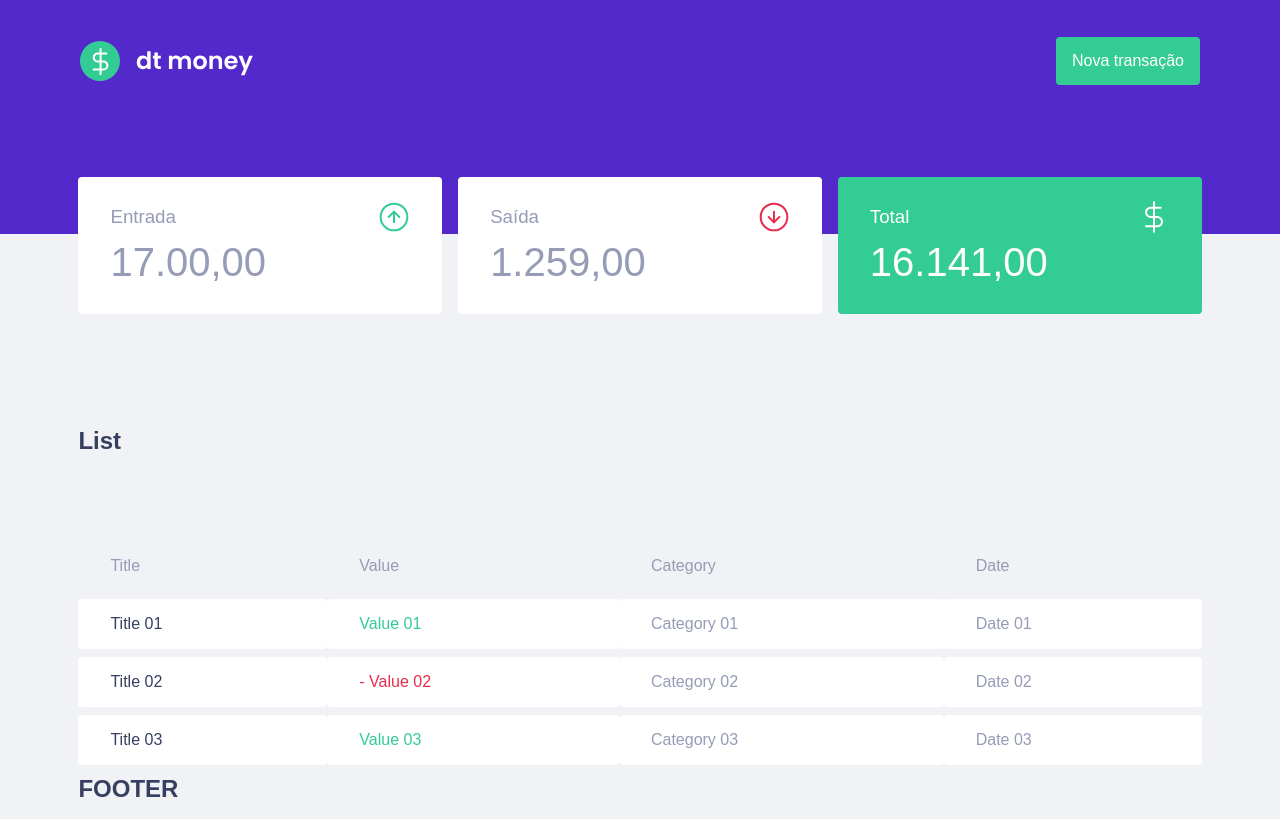
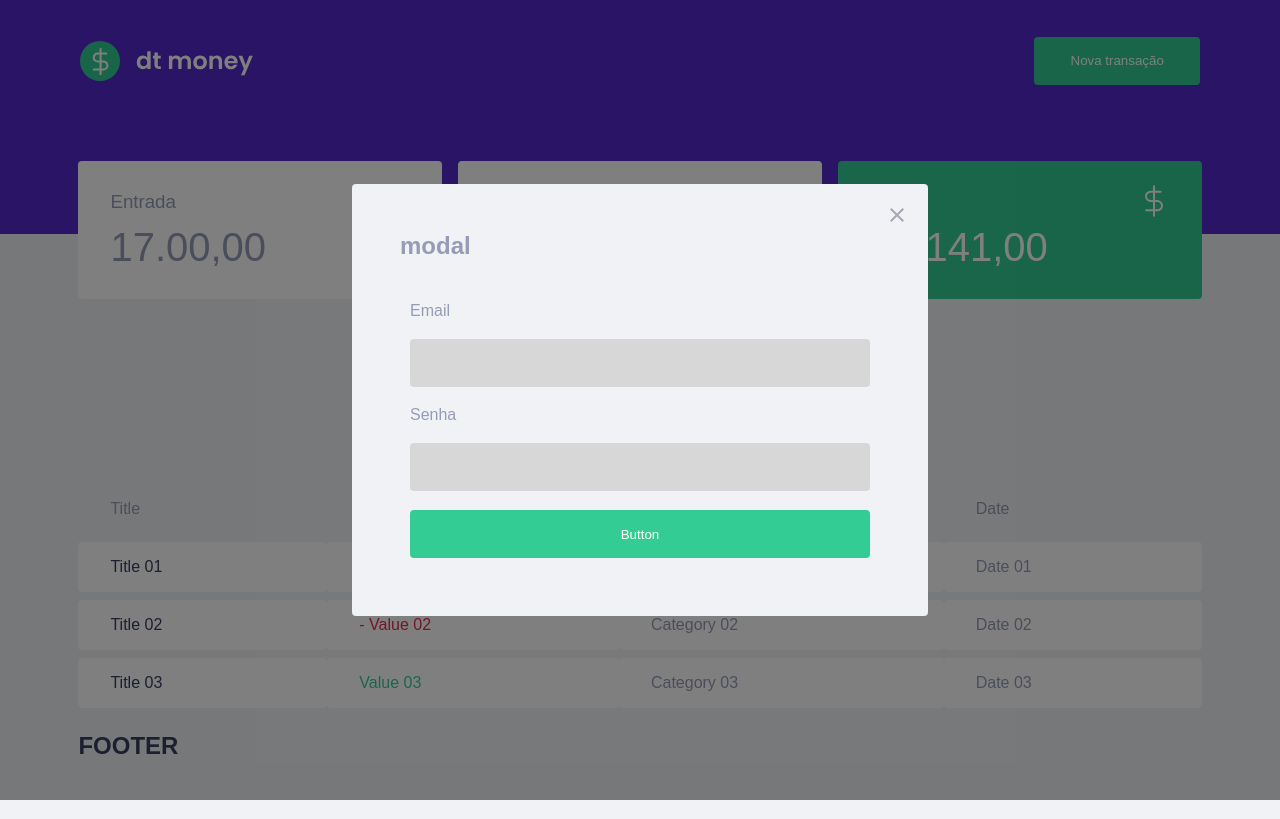
Before and after one commit to claudiobelempb/react-chapter-II, a React (Create React App) app: page /singin in a window 1280 px wide. Both pictures are taken after a click on the button "Nova transação". Built offline with nearby package versions, Linux system fonts and the light colour scheme; no server answers; what miragejs would draw is missing.

Commit message:
Configurando modal de criação

```diff
--- a/src/assets/style/global.ts
+++ b/src/assets/style/global.ts
@@ -1,7 +1,7 @@
 import { createGlobalStyle } from "styled-components";
 
 export const GlobalStyle = createGlobalStyle`
-  @import url('https://fonts.googleapis.com/css?family=Poppins');
+@import url('https://fonts.googleapis.com/css?family=Poppins');
 
 /* Global Styles */
 
@@ -61,6 +61,14 @@ export const GlobalStyle = createGlobalStyle`
     font-weight: 400;
   }
 
+  ul {
+    list-style: none;
+  }
+
+  img {
+    max-width: 100%;
+  }
+
   [disabled] {
     opacity: 0.6;
     cursor: not-allowed;
@@ -108,23 +116,6 @@ export const GlobalStyle = createGlobalStyle`
     &:hover {
       filter: brightness(0.2);
     }
-  }
-
-  a {
-    color: var(--dark);
-    text-decoration: none;
-  }
-
-  a:hover {
-    color: #666;
-  }
-
-  ul {
-    list-style: none;
-  }
-
-  img {
-    max-width: 100%;
   }
 
   /* Utilities */
@@ -394,44 +385,12 @@ export const GlobalStyle = createGlobalStyle`
     border-radius: 50%;
   }
 
-  /* Forms */
-  input {
-    margin: 1.2rem 0;
-  }
-
   .form-text {
     display: block;
     margin-top: 0.3rem;
     color: #888;
   }
 
-  input[type='text'],
-  input[type='email'],
-  input[type='password'],
-  input[type='date'],
-  select,
-  textarea {
-    display: block;
-    width: 100%;
-    padding: 0.4rem;
-    font-size: 1.2rem;
-    border: 1px solid #ccc;
-  }
-
-  input[type='submit'],
-  button {
-    font: inherit;
-  }
-
-  table th,
-  table td {
-    padding: 1rem;
-    text-align: left;
-  }
-
-  table th {
-    background: var(--light);
-  }
 
   /* Navbar */
   .navbar {
--- a/src/components/Article/index.tsx
+++ b/src/components/Article/index.tsx
@@ -1,6 +1,6 @@
 import React from "react";
 
-import { ContainerArticle } from "./style";
+// import { ContainerArticle } from "./style";
 import { Container } from "../../components/Container";
 import { Content } from "../../components/Content";
 
@@ -11,13 +11,13 @@ interface IArticle {
 
 export const Article: React.FC<IArticle> = ({ children, ...props }) => {
   return (
-    <ContainerArticle>
-      <Container>
-        <Content>
-          <h2>{props.title}</h2>
+    <Container>
+      <Content>
+        <article>
+          <h2 className={"font-zero"}>{props.title}</h2>
           {children}
-        </Content>
-      </Container>
-    </ContainerArticle>
+        </article>
+      </Content>
+    </Container>
   );
 };
--- a/src/components/Button/index.tsx
+++ b/src/components/Button/index.tsx
@@ -18,6 +18,12 @@ interface IButtonProps extends React.ButtonHTMLAttributes<HTMLButtonElement> {
   isImg?: boolean;
   isActive?: boolean;
   jContent?: string;
+  isLarge?: boolean;
+  isMedium?: boolean;
+  isSmall?: boolean;
+  isBlue?: boolean;
+  isGreen?: boolean;
+  isRed?: boolean;
 }
 
 export function Button({ children, ...props }: IButtonProps) {
@@ -40,8 +46,14 @@ export function Button({ children, ...props }: IButtonProps) {
         type={props.type}
         onClick={props.onClick}
         title={props.title}
+        isLarge={props.isLarge}
+        isMedium={props.isMedium}
+        isSmall={props.isSmall}
+        isBlue={props.isBlue}
+        isGreen={props.isGreen}
+        isRed={props.isRed}
       >
-        <span>{props.title ? props.title : "Button"}</span>
+        {props.title ? props.title : "Button"}
       </ButtonContent>
     </ButtonContainer>
   );
--- a/src/components/Button/style.ts
+++ b/src/components/Button/style.ts
@@ -15,18 +15,24 @@ interface IButtonProps {
   isImg?: boolean;
   isActive?: boolean;
   jContent?: string;
+  isLarge?: boolean;
+  isMedium?: boolean;
+  isSmall?: boolean;
+  isBlue?: boolean;
+  isGreen?: boolean;
+  isRed?: boolean;
 }
 
-export const ButtonContent = styled.button<IButtonProps>`
-  /* width: ${(props) => (props.width ? props.width : 100)}%; */
+export const ButtonContainer = styled.div<IButtonProps>`
+  width: ${(props) => (props.width ? props.width : 100)}%;
   max-width: ${(props) => (props.MaxWidth ? props.MaxWidth : 100)}%;
   /* min-width: ${(props) => (props.MinWidth ? props.MinWidth : 100)}%; */
   display: flex;
-  justify-content: center;
+  justify-content: ${(props) => (props.jContent ? props.jContent : "center")};
   align-items: center;
   position: relative;
   /* width: ${(props) => (props.width ? props.width : "1rem")}; */
-  padding: 0 1rem;
+  /* padding: 0 1rem; */
   height: 3rem;
   border-radius: 0.25rem;
   background: ${(props) =>
@@ -35,6 +41,72 @@ export const ButtonContent = styled.button<IButtonProps>`
   color: ${(props) =>
     props.color ? props.color : props.theme.colors.dark_light};
   opacity: ${(props) => (props.opacity ? props.opacity : 1)};
+  clear: both;
+`;
+
+export const ButtonContent = styled.button<IButtonProps>`
+  height: 100%;
+  max-width: ${(props) => (props.MaxWidth ? props.MaxWidth : 100)}%;
+  width: ${(props) => (props.width ? props.width : 100)}%;
+  /* min-width: ${(props) => (props.MinWidth ? props.MinWidth : 30)}%; */
+  display: flex;
+  justify-content: center;
+  align-items: center;
+  position: relative;
+  /* width: ${(props) => (props.width ? props.width : "1rem")}; */
+  padding: 0 1rem;
+  border-radius: 0.25rem;
+  background: ${(props) =>
+    props.bgColor ? transparentize(0.9, props.bgColor) : "transparent"};
+  /* margin-top: 20px; */
+  color: ${(props) =>
+    props.color ? props.color : props.theme.colors.dark_light};
+  opacity: ${(props) => (props.opacity ? props.opacity : 1)};
+
+  ${(props) =>
+    props.isLarge &&
+    css<IButtonProps>`
+      max-width: 70%;
+      min-width: 20rem;
+    `};
+
+  ${(props) =>
+    props.isMedium &&
+    css<IButtonProps>`
+      max-width: 50%;
+      min-width: 15rem;
+    `};
+
+  ${(props) =>
+    props.isSmall &&
+    css<IButtonProps>`
+      max-width: 30%;
+      min-width: 10rem;
+    `};
+
+  ${(props) =>
+    props.isBlue &&
+    css<IButtonProps>`
+      background: ${props.bgColor ? props.bgColor : props.theme.colors.blue};
+      color: ${props.color ? props.color : props.theme.colors.white};
+      opacity: ${(props) => (props.opacity ? props.opacity : 1)};
+    `};
+
+  ${(props) =>
+    props.isGreen &&
+    css<IButtonProps>`
+      background: ${props.bgColor ? props.bgColor : props.theme.colors.green};
+      color: ${props.color ? props.color : props.theme.colors.white};
+      opacity: ${(props) => (props.opacity ? props.opacity : 1)};
+    `};
+
+  ${(props) =>
+    props.isRed &&
+    css<IButtonProps>`
+      background: ${props.bgColor ? props.bgColor : props.theme.colors.red};
+      color: ${props.color ? props.color : props.theme.colors.white};
+      opacity: ${(props) => (props.opacity ? props.opacity : 1)};
+    `};
 
   ${(props) =>
     props.isActive &&
@@ -78,35 +150,21 @@ export const ButtonContent = styled.button<IButtonProps>`
       }
     `};
 
-  & span {
+  /* & span {
     font-size: ${(props) => (props.fontSize ? props.fontSize : "1rem")};
     font-weight: normal;
     transition: opacity 0.3s;
     transition: border-color 0.2s;
+    width: 100%;
+    min-width: 100%;
+    height: 100%;
+    display: flex;
+    justify-content: center;
+    align-items: center;
 
     &:hover {
       opacity: 0.7;
       border-color: ${darken(0.1, "#D7D7D7")};
     }
-  }
+  } */
 `;
-
-export const ButtonContainer = styled.div<IButtonProps>`
-  /* width: ${(props) => (props.width ? props.width : 100)}%; */
-  max-width: ${(props) => (props.MaxWidth ? props.MaxWidth : 100)}%;
-  /* min-width: ${(props) => (props.MinWidth ? props.MinWidth : 100)}%; */
-  display: flex;
-  justify-content: ${(props) => (props.jContent ? props.jContent : "center")};
-  align-items: center;
-  position: relative;
-  /* width: ${(props) => (props.width ? props.width : "1rem")}; */
-  /* padding: 0 1rem; */
-  height: 3rem;
-  border-radius: 0.25rem;
-  background: ${(props) =>
-    props.bgColor ? transparentize(0.9, props.bgColor) : "transparent"};
-  /* margin-top: 20px; */
-  color: ${(props) =>
-    props.color ? props.color : props.theme.colors.dark_light};
-  opacity: ${(props) => (props.opacity ? props.opacity : 1)};
-`;
--- a/src/components/Card/style.ts
+++ b/src/components/Card/style.ts
@@ -5,7 +5,7 @@ interface ICardProps {
   color?: string;
 }
 
-export const CardContainer = styled.article<ICardProps>`
+export const CardContainer = styled.div<ICardProps>`
   width: 100%;
   height: auto;
   min-height: 136px;
@@ -33,9 +33,9 @@ export const CardValue = styled.div`
   line-height: 3.5rem;
 `;
 
-export const CardIcon = styled.h1``;
+export const CardIcon = styled.div``;
 
-export const CardTitle = styled.h1<ICardProps>`
+export const CardTitle = styled.h3<ICardProps>`
   display: flex;
   justify-content: space-between;
   align-items: center;
--- a/src/components/Input/style.ts
+++ b/src/components/Input/style.ts
@@ -8,22 +8,8 @@ export const LabelContainer = styled.span<IInputProps>``;
 
 export const InputContainer = styled.div<IInputProps>`
   /* margin-top: 30px; */
-
-  & label {
-  }
-
-  & label > span {
-  }
-
-  & label > input {
-    width: 100%;
-    height: 40px;
-    border-radius: 5px;
-  }
-
-  padding: 10px 0;
+  /* padding: 10px 0; */
   width: 100%;
-  float: left;
   position: relative;
 
   &--padding {
@@ -43,8 +29,8 @@ export const InputContainer = styled.div<IInputProps>`
 
   &__title {
     display: block;
-    margin: 15px 0px 5px 0px;
-    font-size: 1.1em;
+    margin: 1rem 0.25rem;
+    font-size: 1rem;
   }
 
   &__shadow {
@@ -62,24 +48,35 @@ export const InputContainer = styled.div<IInputProps>`
     }
   }
 
-  & [type="text"],
-  [type="email"],
-  [type="password"],
-  [type="number"] {
-    padding-right: 1rem;
+  input {
+    margin: 1.2rem 0;
+  }
+
+  input[type="submit"],
+  button {
+    font: inherit;
+  }
+
+  input[type="text"],
+  input[type="email"],
+  input[type="password"],
+  input[type="date"],
+  select,
+  textarea {
+    /* padding-right: 1rem;
     padding-left: 0.5rem;
     padding-top: 0.5rem;
-    padding-bottom: 0.5rem;
+    padding-bottom: 0.5rem; */
     /* border: 1px #ccc solid;  */
-    border: 3px solid transparent;
+    display: block;
+    padding: 0.4rem;
+    font-size: 1.2rem;
+    border: 0.05rem solid transparent;
     width: 100%;
     background-color: ${(props) => props.theme.colors.gray};
     color: ${(props) => props.theme.colors.dark};
-    border-radius: 30px;
-    -webkit-border-radius: 30px;
-    -moz-border-radius: 30px;
-    font-size: 1em;
-    height: 100%;
+    border-radius: 0.25rem;
+    height: 3rem;
 
     ${(props) =>
       props.isHover &&
--- a/src/components/Main/index.tsx
+++ b/src/components/Main/index.tsx
@@ -49,7 +49,7 @@ const Main: React.FC<IMainProps> = ({ children, ...props }: IMainProps) => {
       isbg={props.isbg}
     >
       {children}
-      <h2 className={"font-zero"}>{props.title}</h2>
+      {/* <h2 className={"font-zero"}>{props.title}</h2> */}
     </MainContainer>
   );
 };
--- a/src/components/ModalDefault/index.tsx
+++ b/src/components/ModalDefault/index.tsx
@@ -5,21 +5,26 @@ import { ModalContainer } from "./style";
 import closeImg from "../../assets/images/close.svg";
 
 interface IModalProps {
-  isOpen?: boolean;
-  onRequestClose?: () => void;
+  isOpenModal?: boolean;
+  isCloseModal?: () => void;
   children?: React.ReactNode;
 }
 
 const ModalDefault: React.FC<IModalProps> = ({ children, ...props }) => {
+  Modal.setAppElement("#root");
   return (
     <ModalContainer>
       <Modal
-        isOpen={props.isOpen ? props.isOpen : false}
-        onRequestClose={props.onRequestClose}
+        isOpen={props.isOpenModal ? props.isOpenModal : false}
+        onRequestClose={props.isCloseModal}
         overlayClassName={"react-modal-overlay"}
         className={"react-modal-content"}
       >
-        <button type={"button"} onClick={props.onRequestClose} className={"react-modal-close"}>
+        <button
+          type={"button"}
+          onClick={props.isCloseModal}
+          className={"react-modal-close"}
+        >
           <img src={closeImg} alt={"Bottom Close"} />
         </button>
         {children}
--- a/src/components/Section/index.tsx
+++ b/src/components/Section/index.tsx
@@ -34,7 +34,7 @@ export const Section: React.FC<ISection> = ({
     <ContainerSection>
       <Container>
         <Content>
-          <h2 className={"font-zero"}>{props.title}</h2>
+          <h1 className={"font-zero"}>{props.title}</h1>
           {children}
         </Content>
       </Container>
--- a/src/components/Summary/index.tsx
+++ b/src/components/Summary/index.tsx
@@ -12,7 +12,7 @@ import total from "../../assets/images/total.svg";
 export function Summary() {
   return (
     <>
-      <Section title={"Summary"}>
+      <Article title={"Article Summary"}>
         <Box box={3}>
           <Card
             icon={income}
@@ -35,12 +35,12 @@ export function Summary() {
             alt={"total"}
           />
         </Box>
-      </Section>
-      <Article title={"List"}>
+      </Article>
+      <Section title={"Section Table"}>
         <Box>
           <Table />
         </Box>
-      </Article>
+      </Section>
     </>
   );
 }
--- a/src/components/Table/index.tsx
+++ b/src/components/Table/index.tsx
@@ -1,4 +1,4 @@
-import React, { useEffect } from "react";
+import React, { useEffect, useState } from "react";
 import { api } from "../../services/api";
 
 import { TableContainer } from "./style";
@@ -29,8 +29,10 @@ export const Table: React.FC<ITableProps> = ({
   ths,
   tds,
 }: ITableProps) => {
+  const [transactions, setTransaction] = useState("");
+  console.log(transactions);
   useEffect(() => {
-    api.get("transactions").then((response) => console.log(response.data));
+    api.get("transactions").then((response) => setTransaction(response.data));
   }, []);
   return (
     <TableContainer tagcolor={tagcolor}>
--- a/src/pages/Home/index.tsx
+++ b/src/pages/Home/index.tsx
@@ -1,4 +1,4 @@
-// import React, { useState, FormEvent } from "react";
+import React, { useState } from "react";
 
 import { LayoutSantoGraal } from "../../Layouts/LayoutSantoGraal";
 import { Box } from "../../components/Box";
@@ -12,33 +12,58 @@ import { Header } from "../../components/Header";
 import { Brand } from "../../components/Brand";
 import { Button } from "../../components/Button";
 import { Summary } from "../../components/Summary";
+import { ModalDefault } from "../../components/ModalDefault";
 // import { CardList } from "../../components/CardList";
-// import { Form } from "../../components/Form";
-// import { Input } from "../../components/Input";
-// import { ModalDefault } from "../../components/ModalDefault";
+import { Form } from "../../components/Form";
+import { Input } from "../../components/Input";
 // import { formatDateRo, formatValueRo } from "../../utils/utils";
 // import ImgIncome from "../../assets/images/income.svg";
 // import ImgOutcome from "../../assets/images/outcome.svg";
 // import ImgTotal from "../../assets/images/total.svg";
 
 export const Home: React.FC = () => {
+  const [isNewTransactionOpenModal, setIsNewTransactionOpenModal] =
+    useState(false);
+
+  function handleNewTransactionOpenModal() {
+    setIsNewTransactionOpenModal(true);
+  }
+
+  function handleNewTransactionCloseModal() {
+    setIsNewTransactionOpenModal(false);
+  }
+
   return (
     <LayoutSantoGraal>
       <Header garea={"H"} isbg={true}>
         <Box isp={true} box={2}>
           <Brand link={"/"} alt={"My Logo"} />
+
           <Button
+            isSmall={true}
             jContent={"flex-end"}
             isBgColor={true}
-            bgColor={"#33CC95"}
+            isGreen={true}
             color={"#FFF"}
             title={"Nova transação"}
-            onClick={() => {}}
+            onClick={handleNewTransactionOpenModal}
           />
         </Box>
       </Header>
-      <Main garea={"M"} title={"Main"}>
+      <Main garea={"M"}>
         <Summary />
+        <ModalDefault
+          isOpenModal={isNewTransactionOpenModal}
+          isCloseModal={handleNewTransactionCloseModal}
+        >
+          <h2>modal</h2>
+          <Form>
+            <Input type={"text"} name={"Email"} />
+            <Input type={"password"} name={"Senha"} />
+
+            <Button type={"button"} isGreen={true} />
+          </Form>
+        </ModalDefault>
       </Main>
       <Footer garea={"F"} title={"FOOTER"}></Footer>
     </LayoutSantoGraal>
```
